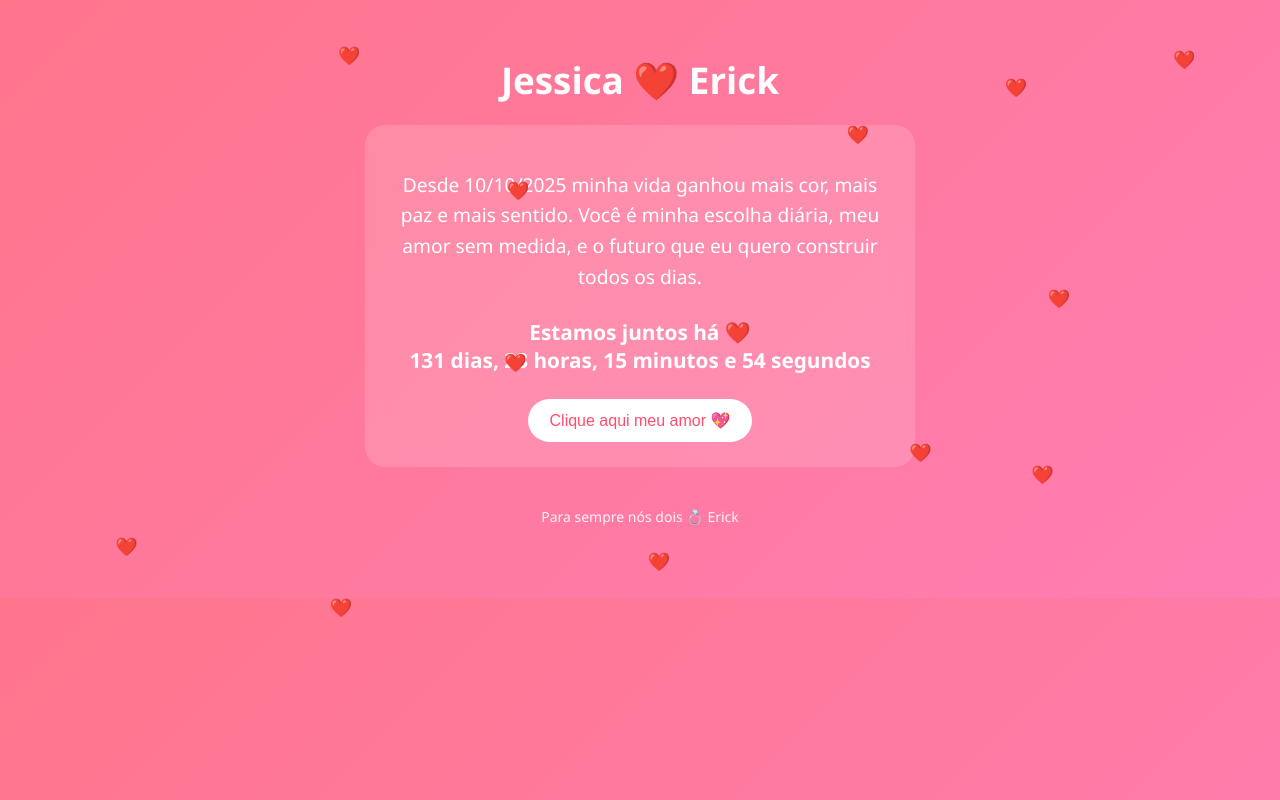
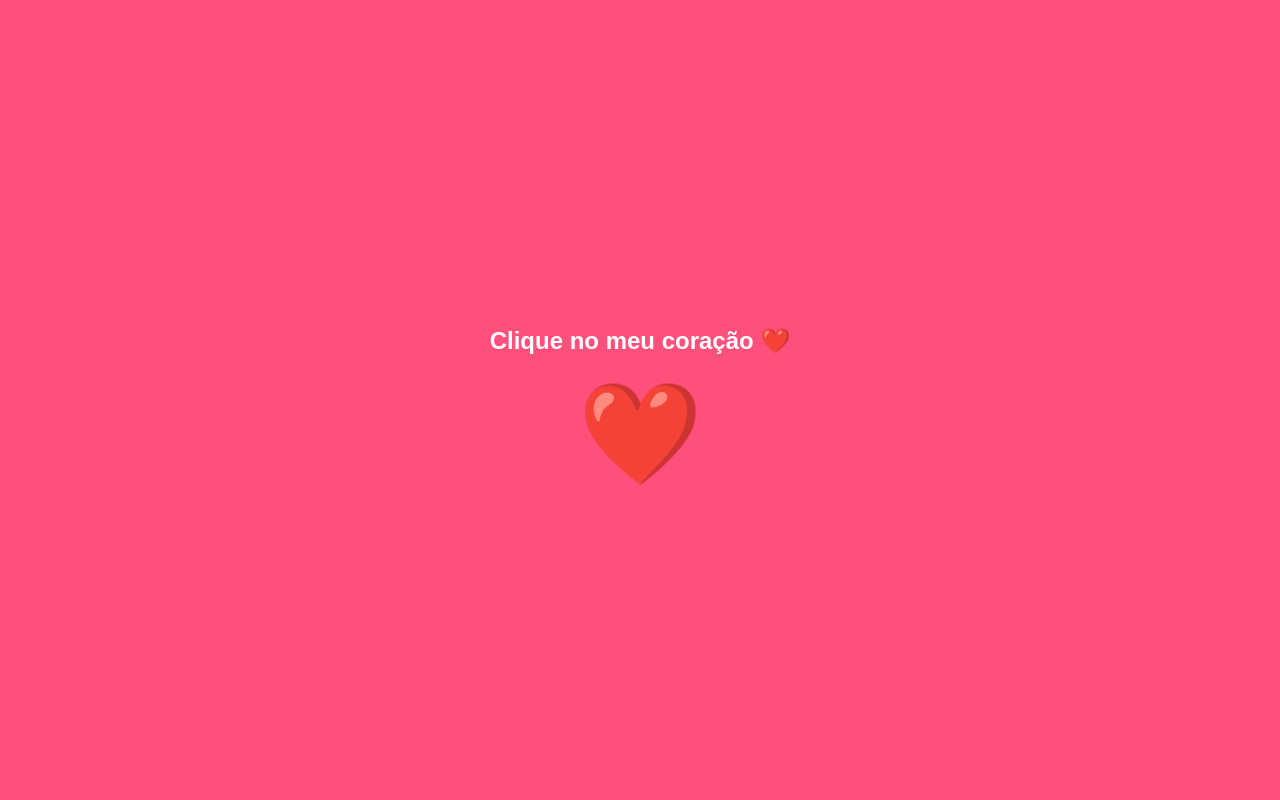
Before and after one commit to guguerick10-eng/jessica-erick, a plain HTML site: page index.html in a window 1280 px wide. Drawn offline with Linux system fonts and the light colour scheme.

Commit message:
Refactor HTML structure and styles

```diff
--- a/index.html
+++ b/index.html
@@ -1,182 +1,106 @@
 <!DOCTYPE html>
-<html lang="pt-br">
+<html>
 <head>
 <meta charset="UTF-8">
-<meta name="viewport" content="width=device-width, initial-scale=1.0">
 <title>Jessica ❤️ Erick</title>
-
 <style>
 body {
     margin: 0;
-    font-family: 'Segoe UI', sans-serif;
-    background: linear-gradient(135deg, #ff758c, #ff7eb3);
+    font-family: Arial, sans-serif;
+    background: #ff6f91;
     color: white;
     text-align: center;
-    overflow-x: hidden;
 }
 
-.container {
-    padding: 30px 20px;
+/* TELA DE ENTRADA */
+#entrada {
+    height: 100vh;
+    display: flex;
+    justify-content: center;
+    align-items: center;
+    flex-direction: column;
+    background: #ff4f7b;
 }
 
-h1 {
-    font-size: 2.3em;
-    margin-bottom: 10px;
+.coracao {
+    font-size: 100px;
+    cursor: pointer;
+    animation: pulsar 1s infinite;
 }
 
-.frase {
-    font-size: 1.2em;
-    max-width: 600px;
-    margin: 20px auto;
-    line-height: 1.6;
+@keyframes pulsar {
+    0% { transform: scale(1); }
+    50% { transform: scale(1.2); }
+    100% { transform: scale(1); }
 }
 
-#contador {
-    margin: 25px 0;
-    font-size: 1.3em;
-    font-weight: bold;
-}
-
-.card {
-    background: rgba(255,255,255,0.15);
-    padding: 25px;
-    border-radius: 20px;
-    backdrop-filter: blur(10px);
-    margin: 20px auto;
-    max-width: 500px;
+/* CONTEÚDO PRINCIPAL */
+#conteudo {
+    display: none;
+    padding: 30px;
 }
 
 button {
-    padding: 12px 22px;
-    font-size: 16px;
+    background: white;
+    color: #ff4f7b;
     border: none;
-    border-radius: 25px;
-    background-color: white;
-    color: #ff4d6d;
+    padding: 15px 25px;
+    border-radius: 30px;
+    font-size: 18px;
     cursor: pointer;
-    transition: 0.3s;
-}
-
-button:hover {
-    background-color: #ff4d6d;
-    color: white;
-}
-
-#mensagem {
-    display: none;
-    margin-top: 20px;
-    font-size: 1.3em;
-    animation: aparecer 2s forwards;
-}
-
-@keyframes aparecer {
-    from { opacity: 0; transform: scale(0.7); }
-    to { opacity: 1; transform: scale(1); }
-}
-
-/* Corações */
-.coracao {
-    position: fixed;
-    top: -10px;
-    font-size: 18px;
-    animation: cair linear infinite;
-}
-
-@keyframes cair {
-    to {
-        transform: translateY(100vh);
-    }
-}
-
-footer {
-    margin-top: 40px;
-    font-size: 14px;
-    opacity: 0.9;
 }
 </style>
 </head>
+
 <body>
 
-<div class="container">
-
-    <h1>Jessica ❤️ Erick</h1>
-
-    <div class="card">
-        <div class="frase">
-            Desde 10/10/2025 minha vida ganhou mais cor, mais paz e mais sentido.
-            Você é minha escolha diária, meu amor sem medida,
-            e o futuro que eu quero construir todos os dias.
-        </div>
-
-        <div id="contador"></div>
-
-        <button onclick="mostrarMensagem()">Clique aqui meu amor 💖</button>
-
-        <div id="mensagem">
-            Eu não quero apenas estar ao seu lado...
-            Eu quero envelhecer com você.
-            Quero rir, sonhar, conquistar e vencer a vida juntos.
-            Eu te amo infinitamente. ❤️
-        </div>
-    </div>
-
-    <footer>
-        Para sempre nós dois 💍
-        Erick
-    </footer>
-
+<div id="entrada">
+    <h2>Clique no meu coração ❤️</h2>
+    <div class="coracao" onclick="abrirSite()">❤️</div>
 </div>
 
-<!-- Música Oficial -->
-<div style="margin-top:20px;">
-<iframe width="0" height="0"
-src="https://www.youtube.com/embed/0W1nFZ6L5pE?autoplay=1&loop=1&playlist=0W1nFZ6L5pE"
-frameborder="0"
-allow="autoplay">
-</iframe>
+<div id="conteudo">
+    <h1>Jessica ❤️ Erick</h1>
+    <p>
+    Desde 10/10/2025 minha vida ganhou mais cor,
+    mais paz e mais sentido. Você é minha escolha diária,
+    meu amor sem medida e o futuro que eu quero
+    construir todos os dias.
+    </p>
+
+    <h3 id="contador"></h3>
+
+    <button onclick="alert('Eu te amo infinitamente ❤️')">
+    Clique aqui meu amor ✨
+    </button>
 </div>
 
 <script>
-// CONTADOR DESDE 10/10/2025
-const dataInicio = new Date("2025-10-10T00:00:00");
-const contador = document.getElementById("contador");
+function abrirSite() {
+    document.getElementById("entrada").style.display = "none";
+    document.getElementById("conteudo").style.display = "block";
+}
+
+var dataInicio = new Date("2025-10-10T00:00:00");
 
 function atualizarContador() {
-    const agora = new Date();
-    const diferenca = agora - dataInicio;
+    var agora = new Date();
+    var diferenca = agora - dataInicio;
 
-    const dias = Math.floor(diferenca / (1000 * 60 * 60 * 24));
-    const horas = Math.floor((diferenca / (1000 * 60 * 60)) % 24);
-    const minutos = Math.floor((diferenca / (1000 * 60)) % 60);
-    const segundos = Math.floor((diferenca / 1000) % 60);
+    var dias = Math.floor(diferenca / (1000 * 60 * 60 * 24));
+    var horas = Math.floor((diferenca / (1000 * 60 * 60)) % 24);
+    var minutos = Math.floor((diferenca / (1000 * 60)) % 60);
+    var segundos = Math.floor((diferenca / 1000) % 60);
 
-    contador.innerHTML =
-        `Estamos juntos há ❤️ <br>
-        ${dias} dias, ${horas} horas, ${minutos} minutos e ${segundos} segundos`;
+    document.getElementById("contador").innerHTML =
+        "Estamos juntos há ❤️ " +
+        dias + " dias, " +
+        horas + " horas, " +
+        minutos + " minutos e " +
+        segundos + " segundos";
 }
 
 setInterval(atualizarContador, 1000);
-
-// MOSTRAR MENSAGEM
-function mostrarMensagem() {
-    document.getElementById("mensagem").style.display = "block";
-}
-
-// CORAÇÕES CAINDO
-function criarCoracao() {
-    const coracao = document.createElement("div");
-    coracao.classList.add("coracao");
-    coracao.innerHTML = "❤️";
-    coracao.style.left = Math.random() * 100 + "vw";
-    coracao.style.animationDuration = (Math.random() * 3 + 2) + "s";
-    document.body.appendChild(coracao);
-
-    setTimeout(() => {
-        coracao.remove();
-    }, 5000);
-}
-
-setInterval(criarCoracao, 400);
 </script>
 
 </body>
```
